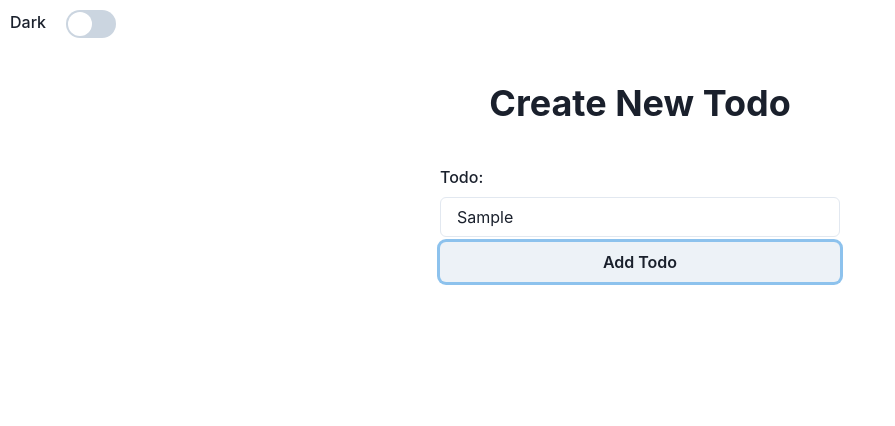
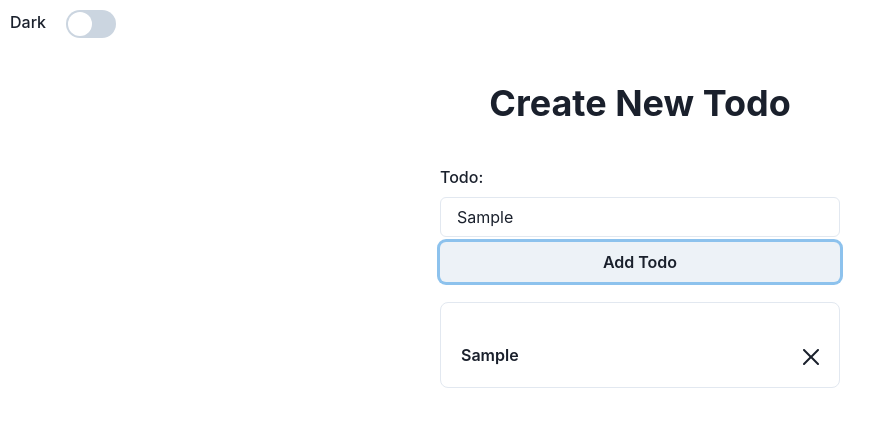
Before and after one commit to nrowley/typescript-react-todo, a React (Create React App) app in the folder client/: page / in a window 1280 px wide. Both pictures are taken after typing "Sample" into the empty fields and a click on the button "Add Todo". Shown: the top 426 px of the page, without its empty margins (0-895 px from the left). Built offline with nearby package versions, Linux system fonts and the light colour scheme.

Commit message:
create todolist and function to remove todos:

```diff
--- a/client/src/App.tsx
+++ b/client/src/App.tsx
@@ -19,7 +19,7 @@ function App() {
         <Heading maxW="400px" mb="10" mx="auto" textAlign="center">
           Create New Todo
         </Heading>
-        <TodoForm />
+        <TodoForm marginBottom="5px" />
       </Box>
     </div>
   );
--- /dev/null
+++ b/client/src/components/Todo.tsx
@@ -0,0 +1,44 @@
+import { CloseIcon } from "@chakra-ui/icons";
+import { Box, Grid, GridItem, SimpleGrid } from "@chakra-ui/react";
+import React, { ReactElement } from "react";
+
+interface Props {
+  id: string;
+  name: string;
+  removeTodo(id: string): void;
+}
+
+export default function Todo({ id, name, removeTodo }: Props): ReactElement {
+  return (
+    <Box
+      id={id}
+      maxW="400px"
+      w="100%"
+      mt="5"
+      padding="5"
+      borderWidth="1px"
+      borderRadius="lg"
+      overflow="hidden"
+    >
+      <Box
+        maxW="400px"
+        w="100%"
+        mt="5"
+        textAlign="left"
+        fontWeight="semibold"
+        as="h4"
+      >
+        <Grid templateColumns="repeat(2,1fr)">
+          <GridItem colStart={0}>
+            <Box>{name}</Box>
+          </GridItem>
+          <GridItem colEnd={4}>
+            <Box>
+              <CloseIcon onClick={() => removeTodo(id)} />
+            </Box>
+          </GridItem>
+        </Grid>
+      </Box>
+    </Box>
+  );
+}
--- a/client/src/components/TodoForm.tsx
+++ b/client/src/components/TodoForm.tsx
@@ -1,4 +1,4 @@
-import React, { ReactElement } from "react";
+import React, { ReactElement, useEffect, useState } from "react";
 import {
   Box,
   Button,
@@ -8,37 +8,63 @@ import {
   Input,
 } from "@chakra-ui/react";
 import { useForm } from "react-hook-form";
+import { v4 as uuidv4 } from "uuid";
+import TodoList from "./TodoList";
 
-interface Props {}
+interface Props {
+  marginBottom: string;
+}
 
 type FormInputs = {
   todo: string;
 };
 
-export default function TodoForm({}: Props): ReactElement {
-  const { register, handleSubmit, watch, errors } = useForm<FormInputs>();
+type TodoType = {
+  id: string;
+  name: string;
+};
+
+export default function TodoForm({ marginBottom }: Props): ReactElement {
+  const { register, handleSubmit, errors } = useForm<FormInputs>();
+  const [todos, setTodos] = useState(new Array<TodoType>());
 
   const onSubmit = (data) => {
-    console.log(data);
+    setTodos((todos) => todos.concat({ id: uuidv4(), name: data.todo }));
   };
 
+  const removeTodo = (id: string) => {
+    setTodos(todos.filter((t) => t.id !== id));
+  };
+
+  useEffect(() => {
+    console.log(todos);
+  }, [todos]);
+
   return (
-    <div>
+    <Box mb={marginBottom}>
       <form onSubmit={handleSubmit(onSubmit)}>
-        <FormControl>
+        <FormControl isInvalid={!!errors.todo}>
           <FormLabel htmlFor="name">Todo:</FormLabel>
           <Input
             name="todo"
             id="todo"
             placeholder="todo"
-            ref={register({ required: true })}
+            ref={register({
+              required: {
+                value: true,
+                message: "You must enter a todo",
+              },
+            })}
           />
-          <FormErrorMessage>{errors.name}</FormErrorMessage>
+          <FormErrorMessage>
+            {errors.todo && errors.todo.message}
+          </FormErrorMessage>
         </FormControl>
         <Button w="100%" maxW="400px" mt="5px" type="submit">
           Add Todo
         </Button>
+        <TodoList todos={todos} removeTodo={removeTodo} />
       </form>
-    </div>
+    </Box>
   );
 }
--- /dev/null
+++ b/client/src/components/TodoList.tsx
@@ -0,0 +1,28 @@
+import { Box } from "@chakra-ui/react";
+import React, { Component, ReactElement, useState } from "react";
+import Todo from "./Todo";
+
+type todo = {
+  id: string;
+  name: string;
+};
+
+interface Props {
+  todos: Array<todo>;
+  removeTodo(id: string): void;
+}
+
+export default function TodoList({ todos, removeTodo }: Props): ReactElement {
+  return (
+    <Box maxW="400px" w="100%">
+      {todos.map((todo) => (
+        <Todo
+          key={todo.id}
+          id={todo.id}
+          name={todo.name}
+          removeTodo={removeTodo}
+        />
+      ))}
+    </Box>
+  );
+}
--- a/package.json
+++ b/package.json
@@ -1,9 +1,12 @@
 {
   "dependencies": {
+    "@chakra-ui/icons": "^1.0.5",
     "@chakra-ui/react": "^1.3.2",
     "@emotion/react": "^11.1.5",
     "@emotion/styled": "^11.1.5",
+    "@types/uuid": "^8.3.0",
     "framer-motion": "^3.3.0",
-    "react-hook-form": "^6.15.1"
+    "react-hook-form": "^6.15.1",
+    "uuid": "^8.3.2"
   }
 }
```
Also changed, not shown: 2 other files (tests, documents, lock files or other folders).
